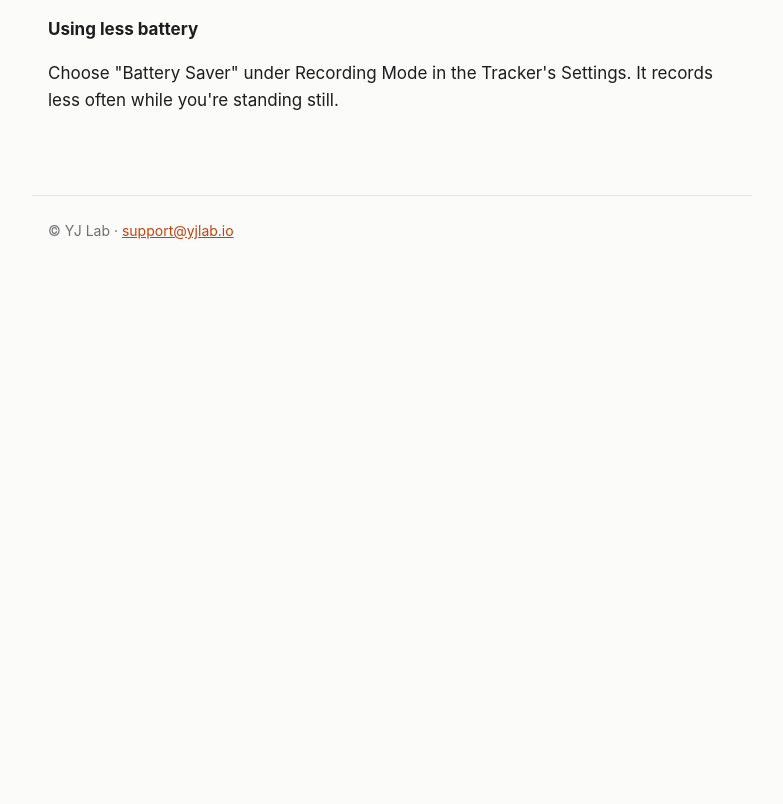
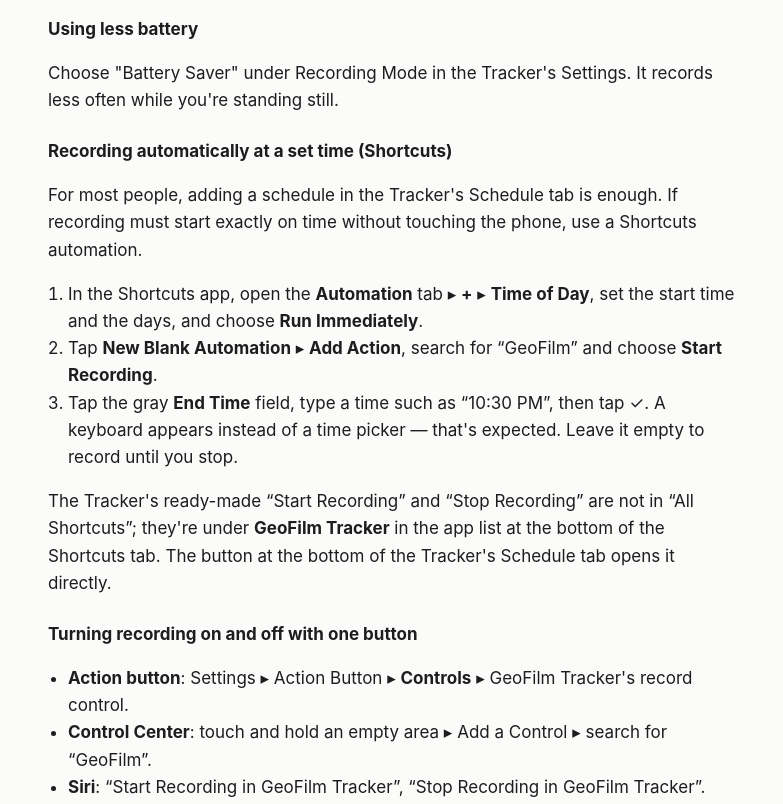
Before and after one commit to youngjaenah/geofilm-landing, a plain HTML site: page support/index.html in a window 1280 px wide. Shown: the part 960-1764 px from the top of the page, without its empty margins (248-1031 px from the left). Before the commit the page ends 1242 px from the top, so only its background shows below. Drawn offline with Linux system fonts and the light colour scheme.

Commit message:
Support: Shortcuts automation and one-button recording
Co-Authored-By: Claude Opus 5.5 <noreply@anthropic.com>

```diff
--- a/style.css
+++ b/style.css
@@ -44,7 +44,7 @@ a { color: var(--accent); }
 .cards { display: grid; gap: 16px; grid-template-columns: repeat(auto-fit, minmax(260px, 1fr)); margin: 28px 0; }
 .card { background: var(--card); border: 1px solid var(--line); border-radius: 16px; padding: 20px; }
 .card h2 { margin-top: 0; }
-ul { padding-left: 20px; }
+ul, ol { padding-left: 20px; }
 footer { max-width: 720px; margin: 0 auto; padding: 24px 16px 40px; color: var(--muted); font-size: 14px;
          border-top: 1px solid var(--line); }
 [data-lang] { display: none; }
--- a/support/index.html
+++ b/support/index.html
@@ -37,6 +37,20 @@
     <p>기본값인 XMP 사이드카와 사본 기록은 원본을 건드리지 않습니다. "원본에 기록"을 고를 때만 원본이 수정되며, 백업을 함께 만들 수 있습니다.</p>
     <h3>배터리를 덜 쓰려면</h3>
     <p>트래커 설정의 기록 방식에서 "절전"을 고르세요. 정지 중에는 기록 간격이 길어집니다.</p>
+    <h3>정해진 시각에 자동으로 기록하려면 (단축어)</h3>
+    <p>대부분은 트래커의 스케줄 탭에서 스케줄을 추가하는 것으로 충분합니다. 정각에 손대지 않고 시작해야 한다면 단축어 자동화를 쓰세요.</p>
+    <ol>
+      <li>단축어 앱 ▸ 아래쪽 <b>자동화</b> 탭 ▸ <b>+</b> ▸ <b>특정 시간</b>에서 시작 시각과 반복할 요일을 정하고 <b>즉시 실행</b>을 고릅니다.</li>
+      <li><b>새로운 빈 자동화</b> ▸ <b>동작 추가</b>에서 “GeoFilm”을 검색해 <b>기록 시작</b>을 고릅니다.</li>
+      <li>회색 <b>종료 시각</b> 칸을 누르고 “오후 10:30”처럼 직접 입력한 뒤 ✓를 누릅니다. 시간 선택기 대신 키보드가 뜨는 것이 정상입니다. 비워 두면 직접 끌 때까지 기록합니다.</li>
+    </ol>
+    <p>트래커가 제공하는 “기록 시작·기록 종료”는 단축어 앱의 “모든 단축어”가 아니라, 단축어 탭 아래쪽 앱 목록의 <b>GeoFilm Tracker</b>에 있습니다. 트래커의 스케줄 탭 맨 아래 버튼으로도 바로 열 수 있습니다.</p>
+    <h3>버튼 하나로 기록을 켜고 끄려면</h3>
+    <ul>
+      <li><b>동작 버튼</b>: 설정 ▸ 동작 버튼 ▸ <b>제어</b> ▸ GeoFilm Tracker의 기록 버튼.</li>
+      <li><b>제어 센터</b>: 제어 센터의 빈 곳을 길게 누름 ▸ 제어 항목 추가 ▸ “GeoFilm” 검색.</li>
+      <li><b>Siri</b>: “GeoFilm Tracker 기록 시작”, “GeoFilm Tracker 기록 종료”.</li>
+    </ul>
   </section>
 
   <section data-lang="en">
@@ -59,6 +73,20 @@
     <p>The default XMP sidecar and the copy option leave originals untouched. Only "Write to Original" changes the file, and it can keep a backup.</p>
     <h3>Using less battery</h3>
     <p>Choose "Battery Saver" under Recording Mode in the Tracker's Settings. It records less often while you're standing still.</p>
+    <h3>Recording automatically at a set time (Shortcuts)</h3>
+    <p>For most people, adding a schedule in the Tracker's Schedule tab is enough. If recording must start exactly on time without touching the phone, use a Shortcuts automation.</p>
+    <ol>
+      <li>In the Shortcuts app, open the <b>Automation</b> tab ▸ <b>+</b> ▸ <b>Time of Day</b>, set the start time and the days, and choose <b>Run Immediately</b>.</li>
+      <li>Tap <b>New Blank Automation</b> ▸ <b>Add Action</b>, search for “GeoFilm” and choose <b>Start Recording</b>.</li>
+      <li>Tap the gray <b>End Time</b> field, type a time such as “10:30 PM”, then tap ✓. A keyboard appears instead of a time picker — that's expected. Leave it empty to record until you stop.</li>
+    </ol>
+    <p>The Tracker's ready-made “Start Recording” and “Stop Recording” are not in “All Shortcuts”; they're under <b>GeoFilm Tracker</b> in the app list at the bottom of the Shortcuts tab. The button at the bottom of the Tracker's Schedule tab opens it directly.</p>
+    <h3>Turning recording on and off with one button</h3>
+    <ul>
+      <li><b>Action button</b>: Settings ▸ Action Button ▸ <b>Controls</b> ▸ GeoFilm Tracker's record control.</li>
+      <li><b>Control Center</b>: touch and hold an empty area ▸ Add a Control ▸ search for “GeoFilm”.</li>
+      <li><b>Siri</b>: “Start Recording in GeoFilm Tracker”, “Stop Recording in GeoFilm Tracker”.</li>
+    </ul>
   </section>
 </main>
 <footer>© YJ Lab · <a href="mailto:support@yjlab.io">support@yjlab.io</a></footer>
```
